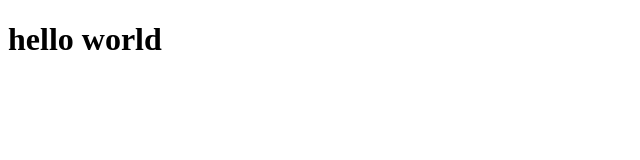
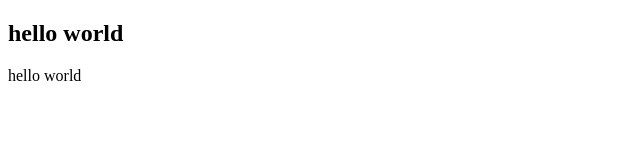
Before and after one commit to tommyunpri/remote, a plain HTML site: page index.html in a window 1280 px wide. Shown: the whole page, without its empty margins (0-640 px from the left). Drawn offline with Linux system fonts and the light colour scheme.

Commit message:
mengubah heading dan paragraf

```diff
--- a/index.html
+++ b/index.html
@@ -6,6 +6,7 @@
     <title>remote</title>
 </head>
 <body>
-    <h1>hello world</h1>
+    <h2>hello world</h2>
+    <p>hello world</p>
 </body>
 </html>
```
